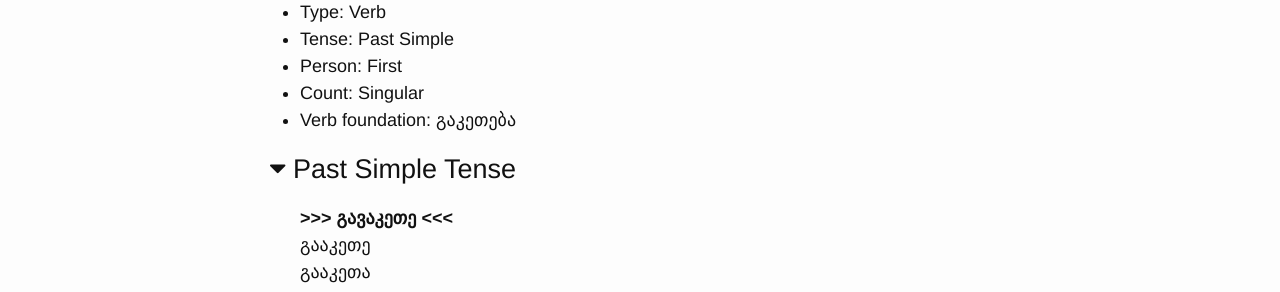
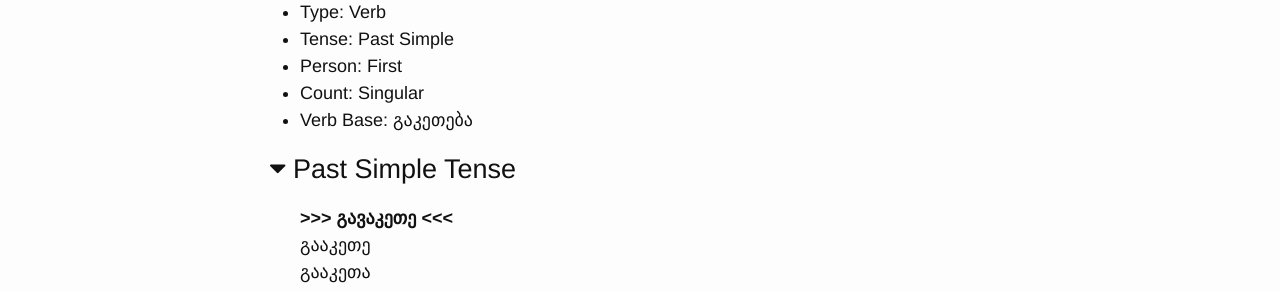
Before and after one commit to nwshane/georgian-morphology-demo, a Jekyll site: the page built from _posts/words/2016-03-02-გავაკეთე.markdown, in a window 1280 px wide. Shown: the part 162-454 px from the top of the page. Built offline with Jekyll 4.4.1, drawn with Linux system fonts in a browser that asks for light colours; nearby versions of some CDN libraries.

Commit message:
Added verb base გაკეთება to გავაკეთე page.

```diff
--- a/_posts/words/2016-03-02-გავაკეთე.markdown
+++ b/_posts/words/2016-03-02-გავაკეთე.markdown
@@ -12,7 +12,7 @@ categories: words
   * Tense: Past Simple
   * Person: First
   * Count: Singular
-  * Verb foundation: გაკეთება
+  * Verb Base: გაკეთება
 </section>
 
 <section class='verb-block'>
```
